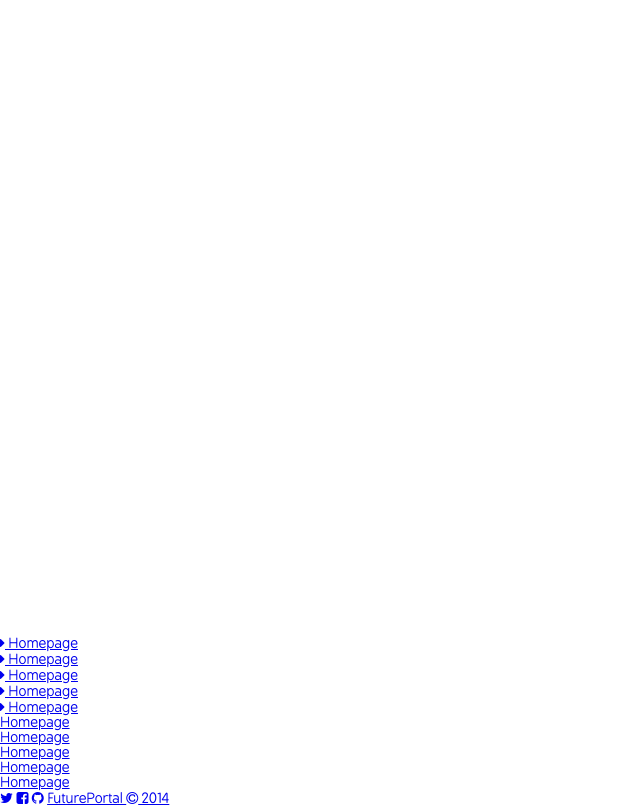
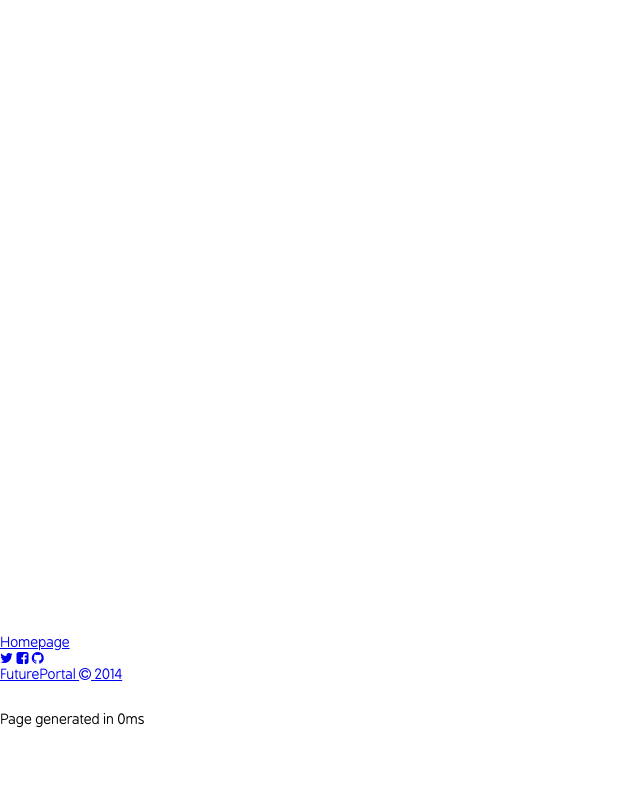
Before and after one commit to FuturePortal/Gain12, a PHP site: page / in a window 1280 px wide. Shown: the whole page, without its empty margins (0-640 px from the left). After the commit the page ends 728 px from the top, so only its background shows below. Run offline with PHP 8.4, Linux system fonts and the light colour scheme; a stand-in replaces the project's code that opens the database connection; style sheets or scripts are compiled from the project's sources.

Commit message:
Add menu configuration abstraction

```diff
--- a/gain12/component/base/Base.php
+++ b/gain12/base/Base.php
@@ -1,6 +1,6 @@
 <?php
 
-namespace gain12\component\base;
+namespace gain12\base;
 
 class Base extends \gain12\component\Component
 {
--- a/gain12/component/menu/Menu.php
+++ b/gain12/component/menu/Menu.php
@@ -4,11 +4,74 @@ namespace gain12\component\menu;
 
 class Menu extends \gain12\component\Component
 {
+    protected $mainLinks = [];
+    protected $topLinks = [];
+    protected $iconLinks = [];
+    protected $credits = [];
+    protected $logo = [];
+
+    public function setLogo($imageUrl, $altText = '')
+    {
+        $this->logo = [
+            'url' => $imageUrl,
+            'alt' => $altText
+        ];
+        return $this;
+    }
+
+    public function addLink($title, $url, $type = 'main')
+    {
+        $link = [
+            'title' => $title,
+            'url' => $url,
+        ];
+        switch ($type) {
+            case 'main':
+                $this->mainLinks[] = $link;
+                break;
+            case 'top':
+                $this->topLinks[] = $link;
+                break;
+            case 'icon':
+                $this->iconLinks[] = $link;
+                break;
+            default:
+                throw new \Exception('"' . $type . '" is not a valid link type.');
+        }
+        return $this;
+    }
+
+    public function addTopLink($title, $url)
+    {
+        $this->addLink($title, $url, 'top');
+        return $this;
+    }
+
+    public function addIconLink($icon, $url)
+    {
+        $this->addLink($icon, $url, 'icon');
+        return $this;
+    }
+
+    public function setCredits($credits, $url)
+    {
+        $this->credits = [
+            'credit' => $credits,
+            'url' => $url
+        ];
+        return $this;
+    }
+
     public function getContent()
     {
         return $this->render(
             __DIR__ . '/menu.phtml',
             [
+                'topLinks' => $this->topLinks,
+                'mainLinks' => $this->mainLinks,
+                'iconLinks' => $this->iconLinks,
+                'credits' => $this->credits,
+                'logo' => $this->logo,
             ]
         );
     }
--- a/gain12/component/menu/menu.phtml
+++ b/gain12/component/menu/menu.phtml
@@ -1,5 +1,5 @@
 <div id="menu">
-    <a href="./" class="logo"><img src="./images/logo/logo-full-white.svg" alt="Gain12" /></a>
+    <a href="./" class="logo"><img src="<?= $logo['url'] ?>" alt="<?= $logo['alt'] ?>" /></a>
     <div class="menu-btn">
         <div class="menu-icon"><span></span></div>
     </div>
@@ -8,46 +8,56 @@
 <div id="menu-spacer"></div>
 <div id="menu-sidebar">
     <nav>
+        <?php
+            if (count($topLinks)):
+        ?>
         <ul class="top-links">
+            <?php
+                foreach ($topLinks as $topLink):
+            ?>
             <li>
-                <a href="./"><i class="fa fa-caret-right"></i> Homepage</a>
+                <a href="<?= $topLink['url'] ?>"><i class="fa fa-caret-right"></i> <?= $topLink['title'] ?></a>
             </li>
-            <li>
-                <a href="./"><i class="fa fa-caret-right"></i> Homepage</a>
-            </li>
-            <li>
-                <a href="./"><i class="fa fa-caret-right"></i> Homepage</a>
-            </li>
-            <li>
-                <a href="./"><i class="fa fa-caret-right"></i> Homepage</a>
-            </li>
-            <li>
-                <a href="./"><i class="fa fa-caret-right"></i> Homepage</a>
-            </li>
+            <?php
+                endforeach;
+            ?>
             <div class="clear"></div>
         </ul>
+        <?php
+            endif;
+            if (count($mainLinks)):
+        ?>
         <ul class="main-links">
+            <?php
+                foreach ($mainLinks as $mainLink):
+            ?>
             <li>
-                <a href="./">Homepage</a>
+                <a href="<?= $mainLink['url'] ?>"><?= $mainLink['title'] ?></a>
             </li>
-            <li>
-                <a href="./">Homepage</a>
-            </li>
-            <li>
-                <a href="./">Homepage</a>
-            </li>
-            <li>
-                <a href="./">Homepage</a>
-            </li>
-            <li>
-                <a href="./">Homepage</a>
-            </li>
+            <?php
+                endforeach;
+            ?>
         </ul>
+        <?php
+            endif;
+        ?>
     </nav>
     <div class="bottom">
-        <a href="https://twitter.com/Gain12app" class="twitter" target="_blank"><i class="fa fa-twitter"></i></a>
-        <a href="https://facebook.com/Gain12app" class="facebook" target="_blank"><i class="fa fa-facebook-square"></i></a>
-        <a href="https://github.com/FuturePortal/Gain12" class="github" target="_blank"><i class="fa fa-github"></i></a>
-        <a href="https://github.com/FuturePortal" class="copy" target="_blank">FuturePortal <i class="fa fa-copyright"></i> <?= date('Y') ?></a>
+        <?php
+            if (count($iconLinks)):
+        ?>
+        <div class="icon-links">
+            <?php
+                foreach ($iconLinks as $iconLink):
+            ?>
+            <a href="<?= $iconLink['url'] ?>" class="icon-link" target="_blank"><?= $iconLink['title'] ?></a>
+            <?php
+                endforeach;
+            ?>
+        </div>
+        <?php
+            endif;
+        ?>
+        <a href="<?= $credits['url'] ?>" class="copy" target="_blank"><?= $credits['credit'] ?></a>
     </div>
 </div>
--- a/gain12/component/menu/menu.scss
+++ b/gain12/component/menu/menu.scss
@@ -121,6 +121,7 @@ $max-side-menu-width: 320px;
         top: $menu-height;
         bottom: 41px;
         height: auto;
+        width: 100%;
 
         .top-links {
             list-style: none;
--- /dev/null
+++ b/gain12/core/menu.php
@@ -0,0 +1,18 @@
+<?php
+
+$menu = new \gain12\component\menu\Menu;
+
+$menu->setLogo('./images/logo/logo-full-white.svg', 'Gain12');
+
+$menu->addLink('Homepage', './');
+
+$menu->setCredits(
+    'FuturePortal <i class="fa fa-copyright"></i> ' . date('Y'),
+    'https://github.com/FuturePortal'
+);
+
+$menu->addIconLink('<i class="fa fa-twitter"></i>', 'https://twitter.com/Gain12app');
+$menu->addIconLink('<i class="fa fa-facebook-square"></i>', 'https://facebook.com/Gain12app');
+$menu->addIconLink('<i class="fa fa-github"></i>', 'https://github.com/FuturePortal/Gain12');
+
+return $menu;
--- a/gain12/page/Home.php
+++ b/gain12/page/Home.php
@@ -7,8 +7,7 @@ class Home extends Page
     public function __construct()
     {
         # Menu
-        $menu = new \gain12\component\menu\Menu;
-        $this->addComponent($menu);
+        $this->addCoreComponent('menu');
 
         # Header
         $header = new \gain12\component\headerMedium\HeaderMedium;
--- a/gain12/page/Page.php
+++ b/gain12/page/Page.php
@@ -36,6 +36,11 @@ class Page
         return $this;
     }
 
+    protected function addCoreComponent($name)
+    {
+        $this->addComponent(require 'gain12/core/' . $name . '.php');
+    }
+
     protected function addComponent($component)
     {
         $this->components[] = $component;
--- a/public/index.php
+++ b/public/index.php
@@ -25,12 +25,12 @@ switch (empty($_GET['page']) ? 'home' : $_GET['page']) {
 }
 
 // Process all page specifics
-$base = new gain12\component\base\Base;
+$base = new gain12\base\Base;
 $base->setPage($page);
 echo $base;
 
-// Show generation time
+// Show generation time @todo: this should not be in paragraph.
 echo '
-    <!-- Page generated in ' . number_format((((strtotime('now') + microtime()) - $startTime) * 1000), 0, '.', ',') . 'ms -->
+    <br /><br /><p>Page generated in ' . number_format((((strtotime('now') + microtime()) - $startTime) * 1000), 0, '.', ',') . 'ms</p>
 </body>
 </html>';
```
Also changed, not shown: gain12/base/base.phtml (renamed from gain12/component/base/base.phtml), gain12/base/base.scss (renamed from gain12/component/base/base.scss), gain12/base/partials/bootstrap.scss (renamed from gain12/component/base/partials/bootstrap.scss), gain12/base/partials/mixins.scss (added), gain12/base/partials/variables.scss (renamed from gain12/component/base/partials/variables.scss).
